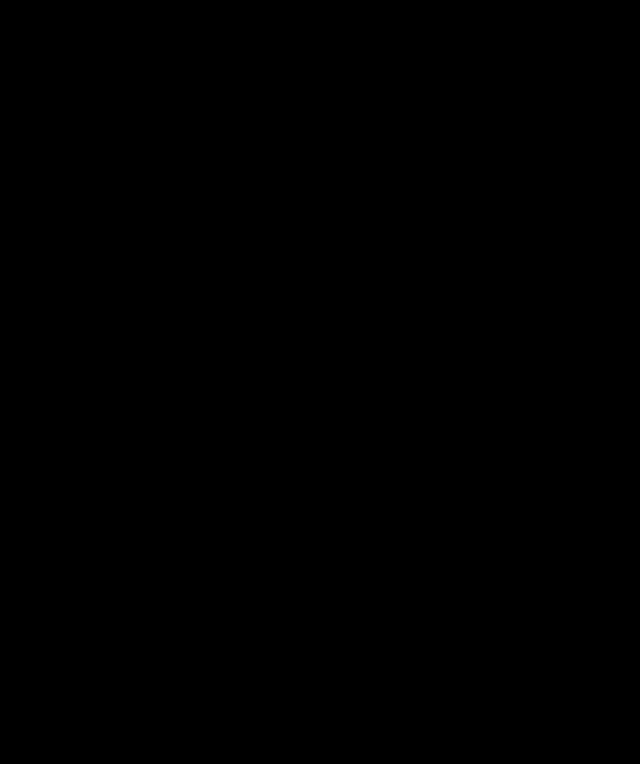
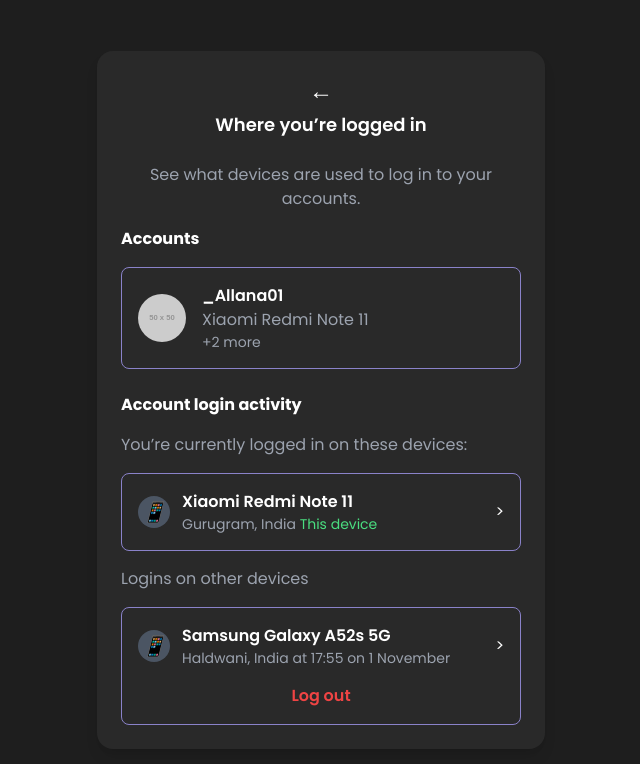
Before and after one commit to parikshit-jaiswal/Task_5_SocialMedia_Frontend, a React (Vite) app: page /loggedin in a window 1280 px wide. Before the commit this address had no page. Shown: the top 764 px of the page, without its empty margins (319-959 px from the left). Built offline with nearby package versions, Linux system fonts and the light colour scheme; a web font is replaced by a local one.

Commit message:
changepassword , saved , savedlogin components done loggedin component done but need change

```diff
--- a/package.json
+++ b/package.json
@@ -14,6 +14,7 @@
     "@emotion/styled": "^11.13.0",
     "@fortawesome/free-solid-svg-icons": "^6.6.0",
     "@fortawesome/react-fontawesome": "^0.2.2",
+    "@heroicons/react": "^2.2.0",
     "@mui/base": "^5.0.0-beta.61",
     "@mui/icons-material": "^6.1.6",
     "@mui/material": "^6.1.6",
--- a/src/App.jsx
+++ b/src/App.jsx
@@ -18,6 +18,10 @@
 import Settings from "./components/Settings"
 import PersonalDetails from "./components/PersonalDetails"
 import PasswordSecurity from "./components/PasswordSecurity"
+import LoggedIn from "./components/LoggedIn"
+import Saved from "./components/Saved"
+import SavedLogin from "./components/SavedLogin"
+import ChangePassword from './components/ChangePassword'
 function App() {
   return (
 
@@ -36,10 +40,14 @@
         <Route path="/settings" element={<Settings/>} />
         <Route path="/details" element={<PersonalDetails/>} />
         <Route path="/passwordsecurity" element={<PasswordSecurity/>} />
+        <Route path="/loggedin" element={<LoggedIn/>} />
+        <Route path="/saved" element={<Saved/>} />
+        <Route path="/savedlogin" element={<SavedLogin/>} />
+        <Route path="/changepass" element={<ChangePassword/>} />
       </Routes>
     </BrowserRouter>
   )
 }
 
 export default App
-PasswordSecurity
+ChangePassword
--- /dev/null
+++ b/src/components/ChangePassword.jsx
@@ -0,0 +1,67 @@
+import React from "react";
+import { FiArrowLeft } from "react-icons/fi";
+
+const ChangePassword = () => {
+  return (
+    <div className="flex justify-center items-center min-h-screen bg-[#111111]">
+      <div className="bg-[#2B2A2A] text-white rounded-lg p-6 shadow-lg w-[90%] max-w-md">
+
+        <button className="flex items-center mb-4 text-white">
+          <FiArrowLeft className="mr-2 text-xl" />
+        </button>
+
+
+        <h1 className="text-2xl font-semibold mb-2">Change password</h1>
+
+
+        <p className="text-sm text-white-400 mb-6">
+          Your password must be at least 6 characters and should include a
+          combination of numbers, letters, and special characters (!$@%).
+        </p>
+
+
+        <div className="space-y-4">
+
+          <input
+            type="password"
+            placeholder="Current password (Updated 10-09-24)"
+            className="w-full bg-[#2B2A2A] text-gray-300 placeholder-gray-500 border border-[#BBACF2] rounded-md p-3 focus:outline-none focus:ring-2 focus:ring-purple-600"
+          />
+
+          <input
+            type="password"
+            placeholder="New password"
+            className="w-full bg-[#2B2A2A] text-gray-300 placeholder-gray-500 border border-[#BBACF2] rounded-md p-3 focus:outline-none focus:ring-2 focus:ring-purple-600"
+          />
+
+          <input
+            type="password"
+            placeholder="Retype new password"
+            className="w-full bg-[#2B2A2A] text-gray-300 placeholder-gray-500 border border-[#BBACF2] rounded-md p-3 focus:outline-none focus:ring-2 focus:ring-purple-600"
+          />
+        </div>
+
+        <div className="mt-4">
+          <a
+            href="#"
+            className="text-sm text-[#bbacf2] hover:underline"
+          >
+            Forgotten your password?
+          </a>
+        </div>
+
+
+        <button
+  type="button"
+  className="w-full mt-6 bg-[#6C60A0] hover:bg-[#8F84C0] text-white font-medium py-3 rounded-full border border-[#bbacf2] transition duration-300"
+>
+  Change password
+</button>
+
+
+      </div>
+    </div>
+  );
+};
+
+export default ChangePassword;
--- /dev/null
+++ b/src/components/LoggedIn.jsx
@@ -0,0 +1,71 @@
+import React from 'react';
+
+const LoggedIn = () => {
+  return (
+    <div className="bg-[#1E1E1E] text-white min-h-screen flex items-center justify-center p-4">
+      <div className="w-full max-w-md bg-[#292929] rounded-2xl p-6 shadow-lg">
+
+        <div className="flex flex-col items-center mb-6">
+          <button className="text-white text-2xl mb-1">{'←'}</button>
+          <h1 className="text-lg font-semibold">Where you’re logged in</h1>
+        </div>
+        <p className="text-gray-400 mb-4 text-center">See what devices are used to log in to your accounts.</p>
+
+
+        <h2 className="font-bold mb-4">Accounts</h2>
+        <div className="flex items-center p-4 mb-6 rounded-lg border border-[#8A82C9]">
+          <img
+            src="https://via.placeholder.com/50"
+            alt="User"
+            className="w-12 h-12 rounded-full"
+          />
+          <div className="ml-4">
+            <p className="font-semibold">_Allana01</p>
+            <p className="text-gray-400">Xiaomi Redmi Note 11</p>
+            <p className="text-gray-400 text-sm">+2 more</p>
+          </div>
+        </div>
+
+
+        <h2 className="font-bold mb-4">Account login activity</h2>
+        <p className="text-gray-400 mb-4">You’re currently logged in on these devices:</p>
+
+
+        <div className="flex items-center justify-between p-4 mb-4 rounded-lg border border-[#8A82C9]">
+          <div className="flex items-center">
+            <div className="bg-gray-600 w-8 h-8 rounded-full flex items-center justify-center mr-3">
+              <i className="text-xl">📱</i>
+            </div>
+            <div>
+              <p className="font-semibold">Xiaomi Redmi Note 11</p>
+              <p className="text-gray-400 text-sm">Gurugram, India <span className="text-green-400">This device</span></p>
+            </div>
+          </div>
+          <button className="text-white">{'>'}</button>
+        </div>
+
+
+        <p className="text-gray-400 mb-4">Logins on other devices</p>
+        <div className="flex flex-col p-4 rounded-lg border border-[#8A82C9]">
+          <div className="flex items-center justify-between">
+            <div className="flex items-center">
+              <div className="bg-gray-600 w-8 h-8 rounded-full flex items-center justify-center mr-3">
+                <i className="text-xl">📱</i>
+              </div>
+              <div>
+                <p className="font-semibold">Samsung Galaxy A52s 5G</p>
+                <p className="text-gray-400 text-sm">Haldwani, India at 17:55 on 1 November</p>
+              </div>
+            </div>
+            <button className="text-white">{'>'}</button>
+          </div>
+          <button className="text-red-500 font-semibold mt-4">
+            Log out
+          </button>
+        </div>
+      </div>
+    </div>
+  );
+};
+
+export default LoggedIn;
--- /dev/null
+++ b/src/components/Saved.jsx
@@ -0,0 +1,44 @@
+import React from "react";
+import { FiArrowLeft } from "react-icons/fi";
+
+const Saved = () => {
+  const images = [
+    "https://via.placeholder.com/300",
+    "https://via.placeholder.com/300",
+    "https://via.placeholder.com/300",
+    "https://via.placeholder.com/300",
+    "https://via.placeholder.com/300",
+    "https://via.placeholder.com/300",
+  ];
+
+  return (
+    <div className="min-h-screen bg-[#2B2A2A] text-white p-4">
+
+      <div className="flex flex-col items-start mb-6">
+        <button className="flex items-center text-3xl">
+          <FiArrowLeft className="mr-2" />
+        </button>
+    <h1 className="text-4xl font-bold mt-2">Saved</h1>
+      </div>
+ <p className="mb-6 text-2xl text-white font-medium">All Post</p>
+
+
+      <div className="grid grid-cols-2 sm:grid-cols-3 gap-4">
+        {images.map((src, index) => (
+          <div
+            key={index}
+            className="border-4 border-[#2B2A2A] rounded-lg overflow-hidden shadow-lg"
+          >
+            <img
+              src={src}
+              alt={`Saved Post ${index + 1}`}
+              className="w-full h-full object-cover"
+            />
+          </div>
+        ))}
+      </div>
+    </div>
+  );
+};
+
+export default Saved;
--- /dev/null
+++ b/src/components/SavedLogin.jsx
@@ -0,0 +1,43 @@
+import React, { useState } from "react";
+import { FiArrowLeft } from "react-icons/fi";
+
+const SavedLogin = () => {
+  const [isSaved, setIsSaved] = useState(false);
+
+  return (
+    <div className="flex justify-center items-center min-h-screen bg-[#111111]">
+      <div className="bg-[#2B2A2A] text-white rounded-lg p-6 shadow-lg w-[90%] max-w-md">
+
+        <button className="flex items-center mb-4 text-white">
+          <FiArrowLeft className="mr-2 text-xl" />
+        </button>
+
+
+        <h1 className="text-2xl font-semibold mb-2">Saved login info</h1>
+
+
+        <div className="flex justify-between items-center mb-4">
+          <span className="text-lg font-medium">Saved login</span>
+
+          <label className="relative inline-flex items-center cursor-pointer">
+            <input
+              type="checkbox"
+              className="sr-only peer"
+              checked={isSaved}
+              onChange={() => setIsSaved(!isSaved)}
+            />
+            <div className="w-11 h-6 bg-[#7D7D7D] peer-focus:outline-none peer-focus:ring-2 peer-focus:ring-purple-500 rounded-full peer dark:bg-gray-600 peer-checked:after:translate-x-full peer-checked:after:border-white after:content-[''] after:absolute after:top-[2px] after:left-[2px] after:bg-white after:border-gray-300 after:border after:rounded-full after:h-5 after:w-5 after:transition-all peer-checked:bg-purple-600"></div>
+          </label>
+        </div>
+
+
+        <p className="text-sm text-[#C8C8C8]">
+          We’ll remember your account info for you on this device. You won’t
+          need to enter it when you login in again.
+        </p>
+      </div>
+    </div>
+  );
+};
+
+export default SavedLogin;
```
Also changed, not shown: 1 other file (tests, documents, lock files or other folders).
